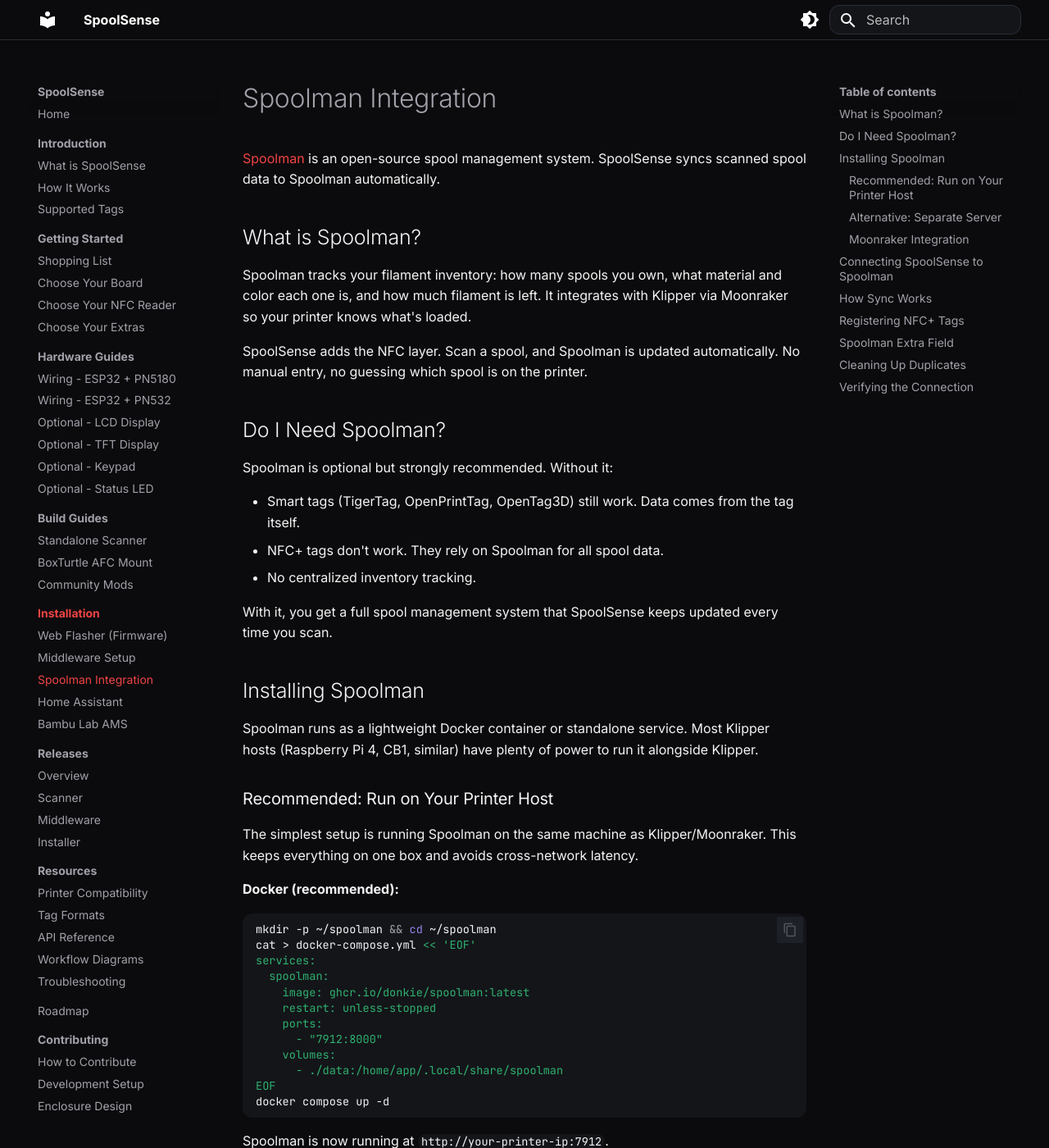
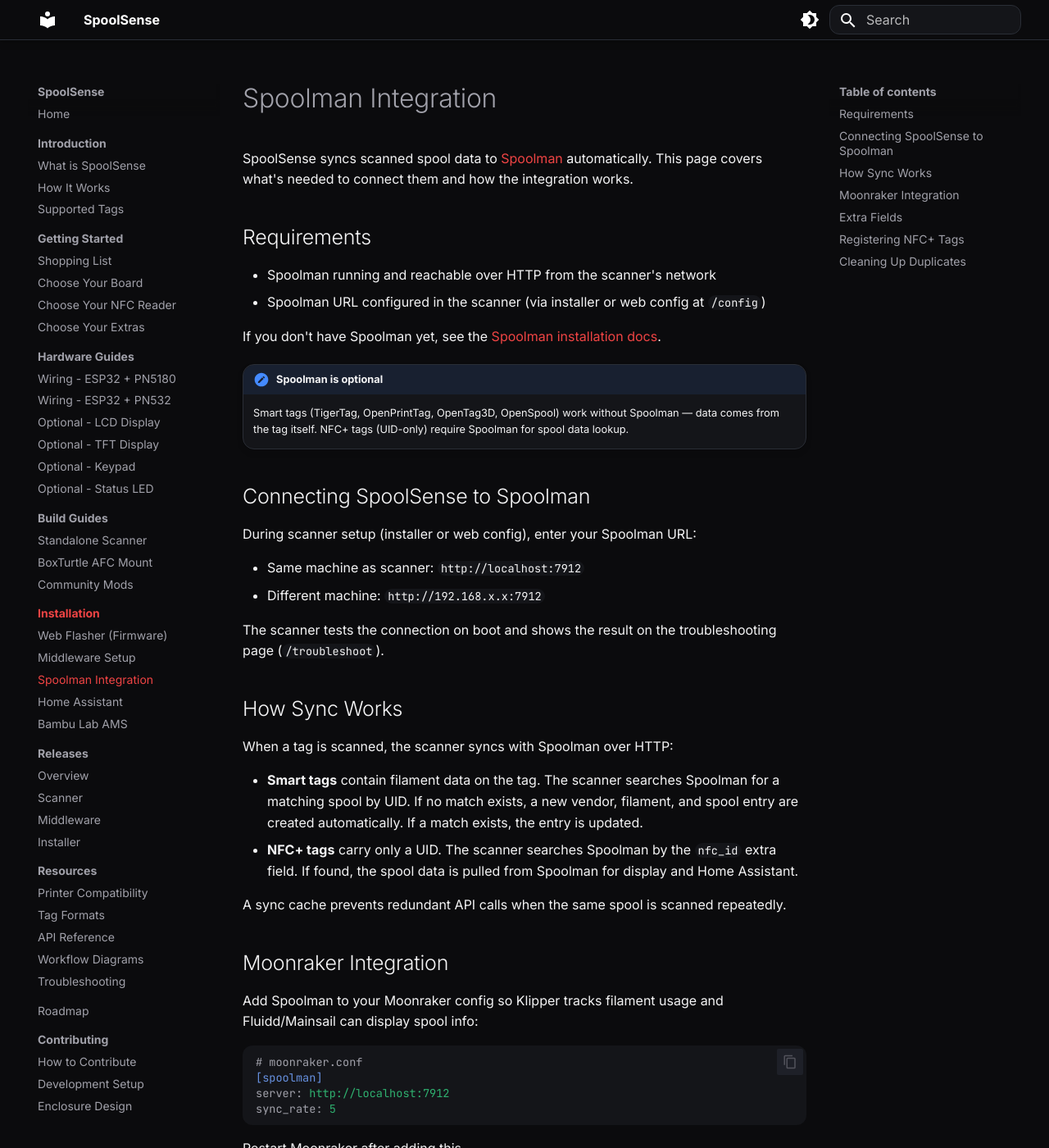
Before and after one commit to SpoolSense/spoolsense.org, an MkDocs documentation site: the page built from docs/installation/spoolman.md, in a window 1280 px wide and 1400 px high. Shown: the whole window at 82% size. Built offline with MkDocs 1.6.1 and Material for MkDocs 9.7.7, drawn with Linux system fonts in a browser that asks for light colours; some of the changed text lies outside the part shown.

Commit message:
docs: rewrite Spoolman page — focus on integration, remove install instructions

````diff
--- a/docs/installation/spoolman.md
+++ b/docs/installation/spoolman.md
@@ -1,61 +1,38 @@
 # Spoolman Integration
 
-[Spoolman](https://github.com/Donkie/Spoolman) is an open-source spool management system. SpoolSense syncs scanned spool data to Spoolman automatically.
+SpoolSense syncs scanned spool data to [Spoolman](https://github.com/Donkie/Spoolman) automatically. This page covers what's needed to connect them and how the integration works.
 
-## What is Spoolman?
+## Requirements
 
-Spoolman tracks your filament inventory: how many spools you own, what material and color each one is, and how much filament is left. It integrates with Klipper via Moonraker so your printer knows what's loaded.
+- Spoolman running and reachable over HTTP from the scanner's network
+- Spoolman URL configured in the scanner (via installer or web config at `/config`)
 
-SpoolSense adds the NFC layer. Scan a spool, and Spoolman is updated automatically. No manual entry, no guessing which spool is on the printer.
+If you don't have Spoolman yet, see the [Spoolman installation docs](https://github.com/Donkie/Spoolman#installation).
 
-## Do I Need Spoolman?
+!!! note "Spoolman is optional"
+    Smart tags (TigerTag, OpenPrintTag, OpenTag3D, OpenSpool) work without Spoolman — data comes from the tag itself. NFC+ tags (UID-only) require Spoolman for spool data lookup.
 
-Spoolman is optional but strongly recommended. Without it:
+## Connecting SpoolSense to Spoolman
 
-- Smart tags (TigerTag, OpenPrintTag, OpenTag3D) still work. Data comes from the tag itself.
-- NFC+ tags don't work. They rely on Spoolman for all spool data.
-- No centralized inventory tracking.
+During scanner setup (installer or web config), enter your Spoolman URL:
 
-With it, you get a full spool management system that SpoolSense keeps updated every time you scan.
+- Same machine as scanner: `http://localhost:7912`
+- Different machine: `http://192.168.x.x:7912`
 
-## Installing Spoolman
+The scanner tests the connection on boot and shows the result on the troubleshooting page (`/troubleshoot`).
 
-Spoolman runs as a lightweight Docker container or standalone service. Most Klipper hosts (Raspberry Pi 4, CB1, similar) have plenty of power to run it alongside Klipper.
+## How Sync Works
 
-### Recommended: Run on Your Printer Host
+When a tag is scanned, the scanner syncs with Spoolman over HTTP:
 
-The simplest setup is running Spoolman on the same machine as Klipper/Moonraker. This keeps everything on one box and avoids cross-network latency.
+- **Smart tags** contain filament data on the tag. The scanner searches Spoolman for a matching spool by UID. If no match exists, a new vendor, filament, and spool entry are created automatically. If a match exists, the entry is updated.
+- **NFC+ tags** carry only a UID. The scanner searches Spoolman by the `nfc_id` extra field. If found, the spool data is pulled from Spoolman for display and Home Assistant.
 
-**Docker (recommended):**
+A sync cache prevents redundant API calls when the same spool is scanned repeatedly.
 
-```bash
-mkdir -p ~/spoolman && cd ~/spoolman
-cat > docker-compose.yml << 'EOF'
-services:
-  spoolman:
-    image: ghcr.io/donkie/spoolman:latest
-    restart: unless-stopped
-    ports:
-      - "7912:8000"
-    volumes:
-      - ./data:/home/app/.local/share/spoolman
-EOF
-docker compose up -d
-```
+## Moonraker Integration
 
-Spoolman is now running at `http://your-printer-ip:7912`.
-
-**Without Docker:**
-
-See the [Spoolman installation docs](https://github.com/Donkie/Spoolman#installation) for standalone install options.
-
-### Alternative: Separate Server
-
-If you prefer to keep your printer host lean, run Spoolman on any machine on your network (NAS, home server, etc.). Just make sure the scanner and middleware can reach it over HTTP.
-
-### Moonraker Integration
-
-Add Spoolman to your Moonraker config so Fluidd/Mainsail can display spool info:
+Add Spoolman to your Moonraker config so Klipper tracks filament usage and Fluidd/Mainsail can display spool info:
 
 ```ini
 # moonraker.conf
@@ -67,26 +44,24 @@ sync_rate: 5
 Restart Moonraker after adding this.
 
 !!! tip "Enable the Spoolman panel in Mainsail"
-    After configuring Moonraker, enable the Spoolman widget in Mainsail so you can see the active spool on your dashboard: **Settings (gear icon) → Dashboard → scroll to "Spoolman" → toggle it on.** In Fluidd, the Spoolman panel appears automatically once Moonraker reports the integration is active.
+    **Settings (gear icon) → Dashboard → scroll to "Spoolman" → toggle it on.** In Fluidd, the panel appears automatically.
 
-## Connecting SpoolSense to Spoolman
+## Extra Fields
 
-During scanner setup (installer or web config), enter your Spoolman URL:
+SpoolSense uses extra fields in Spoolman to link NFC tags to spool records. The scanner auto-registers these on first sync (v1.6.6+):
 
-- Same machine: `http://localhost:7912`
-- Different machine: `http://192.168.x.x:7912`
+| Field | Purpose |
+|-------|---------|
+| `nfc_id` | Links a physical NFC tag UID to a spool record |
+| `tag_format` | Stores the tag format (TigerTag, OpenTag3D, OpenSpool, etc.) |
 
-The scanner tests the connection on boot and shows the result on the troubleshooting page.
+To create them manually (only needed if setting up Spoolman before flashing):
 
-## How Sync Works
-
-When a tag is scanned:
-
-**Smart tags** (OpenPrintTag, TigerTag, OpenTag3D) contain filament data on the tag. The scanner searches Spoolman for a matching spool by UID. If no match is found, a new spool entry is created automatically. If a match exists, the entry is updated with the latest tag data.
-
-**NFC+ tags** (plain NTAG with UID only) carry no data. The scanner searches Spoolman by `nfc_id`. If found, the spool data (material, color, weight, manufacturer) is pulled from Spoolman and displayed on the LCD, web reader, and Home Assistant.
-
-A sync cache prevents redundant API calls when the same spool is scanned repeatedly.
+```bash
+curl -X POST http://your-spoolman:7912/api/v1/field/spool/nfc_id \
+  -H "Content-Type: application/json" \
+  -d '{"name": "nfc_id", "field_type": "text", "default_value": "\"\""}'
+```
 
 ## Registering NFC+ Tags
 
@@ -100,25 +75,11 @@ For plain NTAG tags with no data written:
 
 Future scans of this tag will automatically look up the spool data from Spoolman.
 
-## Spoolman Extra Field
+## Cleaning Up Duplicates
 
-SpoolSense uses the `nfc_id` extra field in Spoolman to link physical NFC tags to spool records. The installer creates this field automatically. To create it manually:
+If you have duplicate vendors, filaments, or spools from earlier firmware versions, use the cleanup script:
 
 ```bash
-curl -X POST http://your-spoolman:7912/api/v1/field/spool/nfc_id \
-  -H "Content-Type: application/json" \
-  -d '{"name": "nfc_id", "field_type": "text", "default_value": "\"\""}'
-```
-
-!!! note "Scanner v1.6.6+ creates this automatically"
-    The scanner now auto-registers all required extra fields on first Spoolman sync. Manual creation is only needed if you're setting up Spoolman before flashing the scanner.
-
-## Cleaning Up Duplicates
-
-If you've been running SpoolSense for a while (especially before v1.6.6), you may have duplicate vendors, filaments, or spools in Spoolman from a now-fixed lookup bug. We provide a cleanup script:
-
-```bash
-# On your printer or any machine that can reach Spoolman:
 cd ~/SpoolSense/middleware
 python3 scripts/spoolman-cleanup.py http://your-spoolman:7912
 
@@ -126,23 +87,5 @@ python3 scripts/spoolman-cleanup.py http://your-spoolman:7912
 python3 scripts/spoolman-cleanup.py http://your-spoolman:7912 --dry-run
 ```
 
-The script finds duplicates, shows what it would keep and delete, and lets you choose per-group (y/n/all/quit). It keeps the most recently registered entry in each group.
-
 !!! warning "Filaments with linked spools"
-    Spoolman won't let you delete a filament that has spools using it. Reassign those spools to the correct filament in the Spoolman UI first, then re-run the cleanup.
-
-## Verifying the Connection
-
-Check the scanner's troubleshooting page at `http://spoolsense.local/troubleshoot`. It shows:
-
-- Whether Spoolman is reachable
-- The Spoolman version
-- The configured URL
-
-Or check via API:
-
-```bash
-curl -s http://spoolsense.local/api/diagnostics | python3 -m json.tool
-```
-
-Look for `"spoolman": {"enabled": true, "reachable": true}`.
+    Spoolman won't delete a filament that has spools using it. Reassign those spools first, then re-run the cleanup.
````
